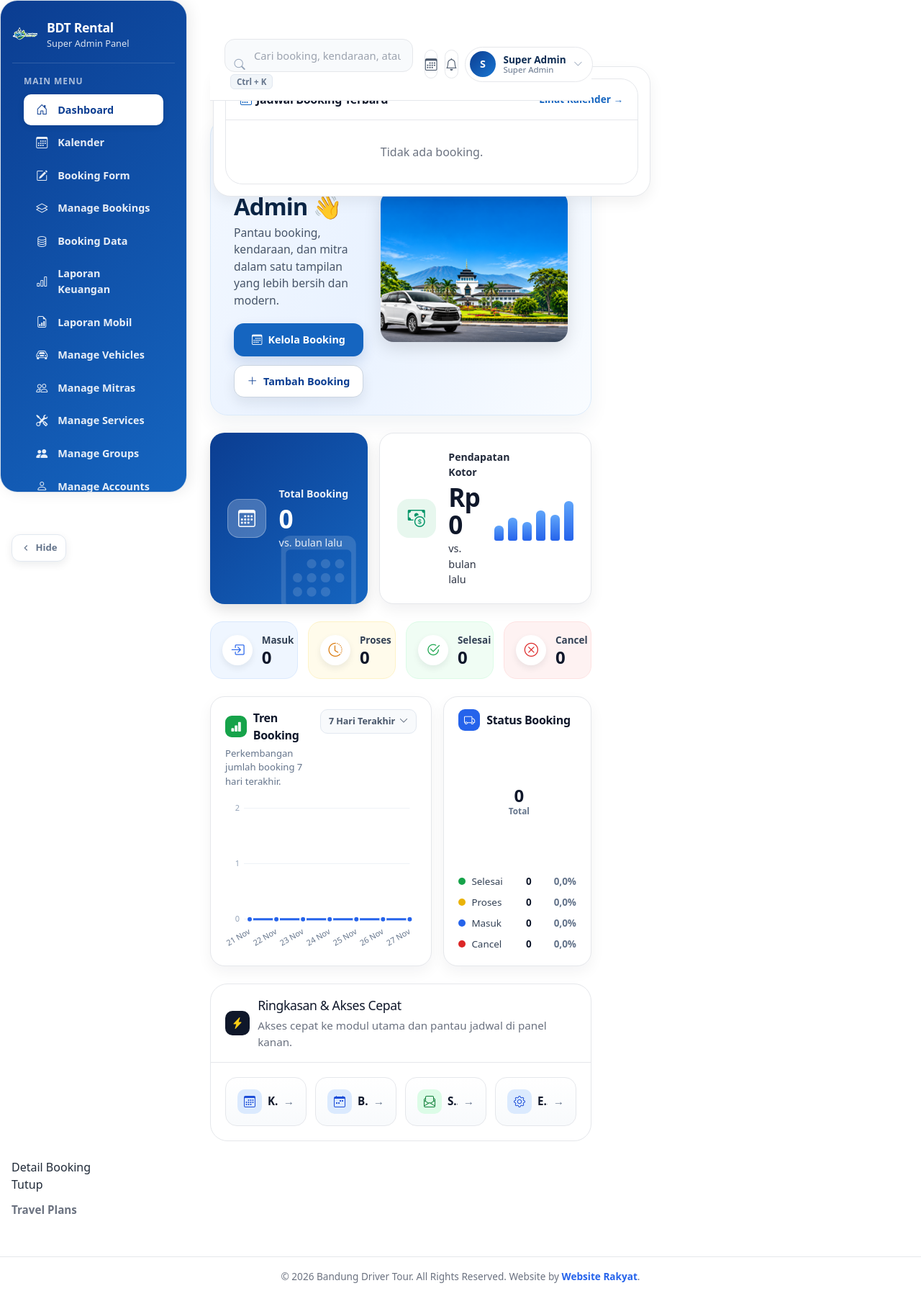
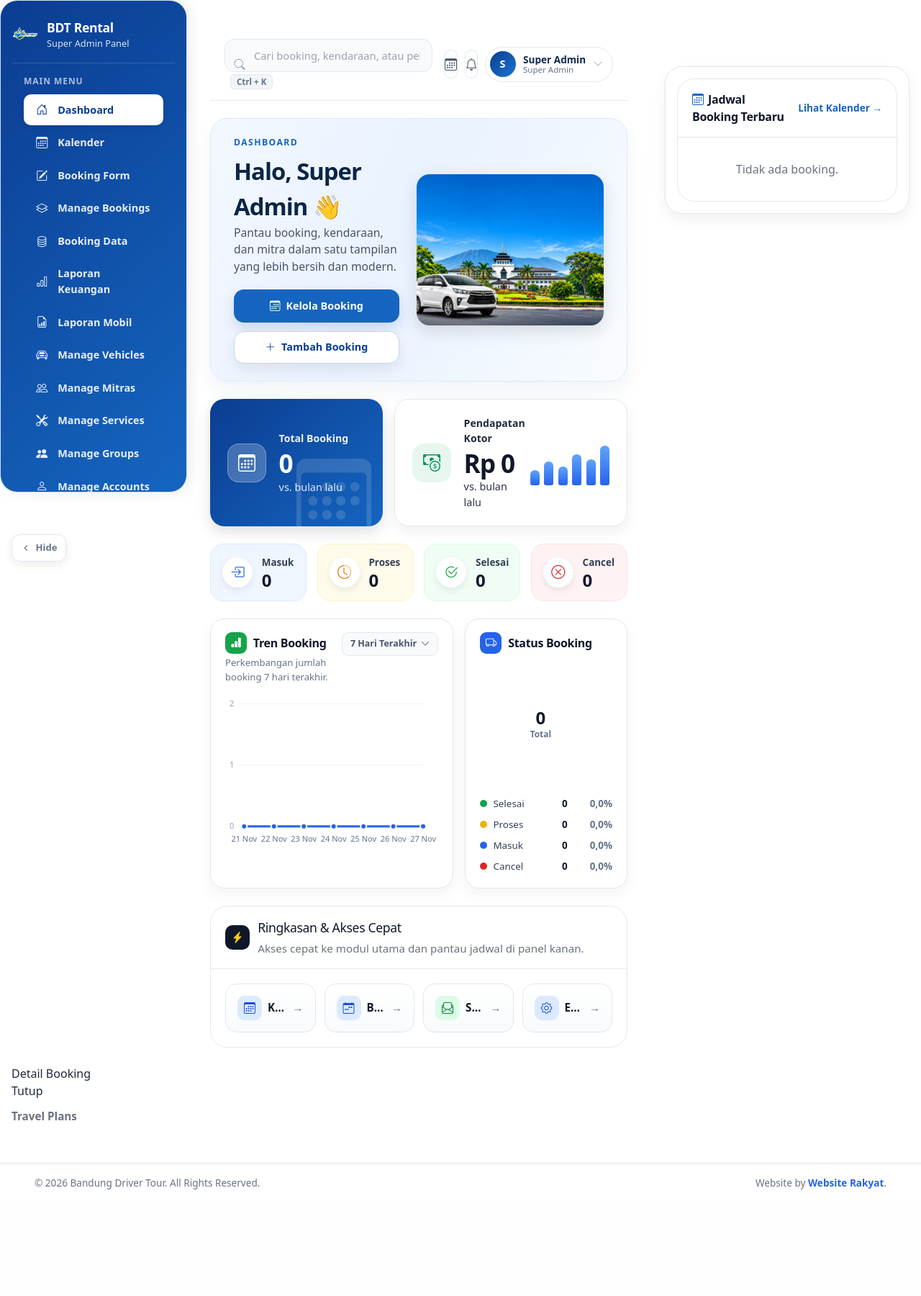
Before and after one commit to herurizkyfajar/bandungdrivertour, a Laravel app: page /dashboard in a window 1280 px wide. Shown: the whole page at 72% size. After the commit the page ends 1652 px from the top, so only its background shows below. Run offline with Laravel 12, Linux system fonts and the light colour scheme; a user stored in the database is signed in; data comes from the database, SQL or seed files in the repository; data that the repository does not hold is empty; some libraries are stand-ins or nearby versions; some web fonts are replaced.

Commit message:
Final dashboard fix: hero DASHBOARD uppercase, footer split left/right, OPcache cleared
- Hero eyebrow changed to DASHBOARD (uppercase) matching mockup
- Footer split: left copyright, right Website Rakyat link
- Site footer CSS flex layout for left/right split
- All visual/design only, no functionality changes

```diff
--- a/resources/views/dashboard/index.blade.php
+++ b/resources/views/dashboard/index.blade.php
@@ -24,7 +24,7 @@
 
   .dashboard-shell {
     display: grid;
-    grid-template-columns: 260px minmax(0, 1fr) 340px;
+    grid-template-columns: minmax(0, 1fr) 340px;
     gap: 1.25rem;
     align-items: start;
     min-height: calc(100vh - 7rem);
@@ -1402,7 +1402,7 @@
 
     <div class="dashboard-hero">
       <div class="hero-content">
-        <div class="hero-eyebrow">Dashboard</div>
+        <div class="hero-eyebrow">DASHBOARD</div>
         <h2>Halo, {{ auth()->user()->name ?? 'Pengguna' }} 👋</h2>
         <div class="subtitle">Pantau booking, kendaraan, dan mitra dalam satu tampilan yang lebih bersih dan modern.</div>
         <div class="hero-actions">
--- a/resources/views/layouts/app.blade.php
+++ b/resources/views/layouts/app.blade.php
@@ -209,9 +209,17 @@
             line-height: 1.6;
         }
         .site-footer-inner {
-            max-width: 980px;
+            max-width: 100%;
             margin: 0 auto;
+            display: flex;
+            justify-content: space-between;
+            align-items: center;
+            flex-wrap: wrap;
+            gap: 1rem;
+            padding: 0 2rem;
         }
+        .footer-left { font-size: .85rem; color: var(--muted); }
+        .footer-right { font-size: .85rem; color: var(--muted); }
         body.admin-shell .site-footer-inner {
             max-width: 100%;
         }
--- a/resources/views/partials/site-footer.blade.php
+++ b/resources/views/partials/site-footer.blade.php
@@ -1,6 +1,10 @@
 <footer class="site-footer">
   <div class="site-footer-inner">
-    &copy; 2026 Bandung Driver Tour. All Rights Reserved. Website by
-    <a href="http://websiterakyat.id/" target="_blank" rel="noopener noreferrer">Website Rakyat</a>.
+    <div class="footer-left">
+      &copy; 2026 Bandung Driver Tour. All Rights Reserved.
+    </div>
+    <div class="footer-right">
+      Website by <a href="http://websiterakyat.id/" target="_blank" rel="noopener noreferrer">Website Rakyat</a>.
+    </div>
   </div>
 </footer>
```
